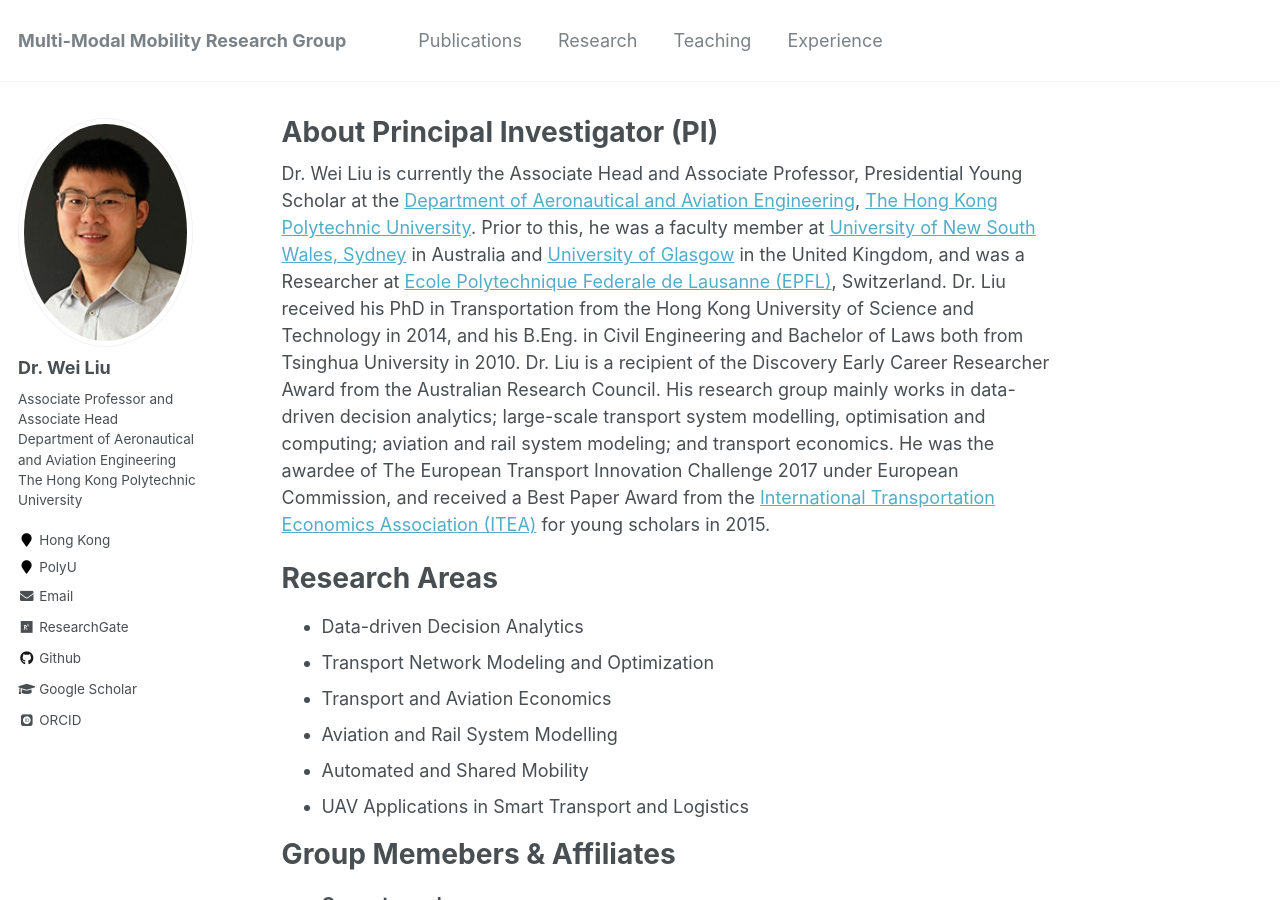
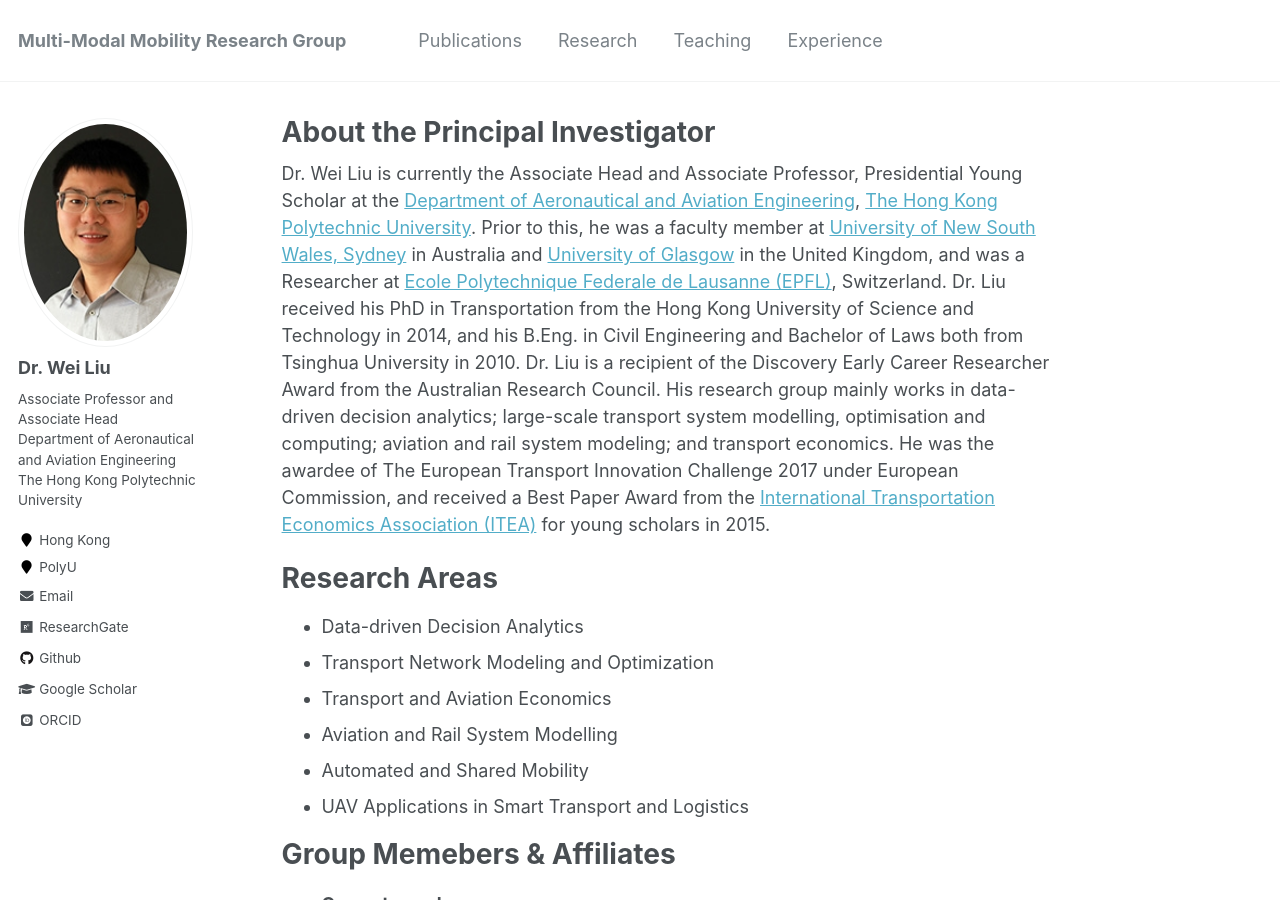
Before and after one commit to weiliu2016/weiliu2016.github.io, a Jekyll site: the page built from _pages/about.md, in a window 1280 px wide and 900 px high. Built offline with Jekyll 4.4.1, drawn with Linux system fonts in a browser that asks for light colours; some web fonts are replaced.

Commit message:
Update about.md

```diff
--- a/_pages/about.md
+++ b/_pages/about.md
@@ -1,7 +1,7 @@
 ---
 permalink: /
-title: "About Principal Investigator (PI)"
-excerpt: "About Principal Investigator (PI)"
+title: "About the Principal Investigator"
+excerpt: "About the Principal Investigator"
 author_profile: true
 redirect_from:
   - /about/
```
